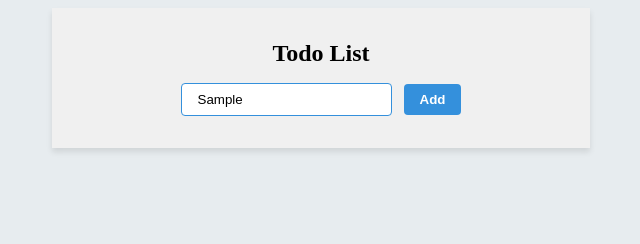
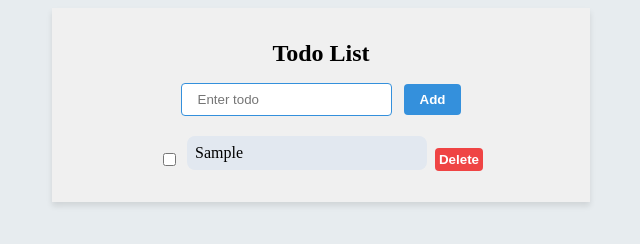
Before and after one commit to zHannur0/React-course-EduKey-, a plain HTML site: page index.html in a window 1280 px wide. Both pictures are taken after typing "Sample" into the empty fields and a click on the button "Add". Shown: the whole page, without its empty margins (319-959 px from the left). Drawn offline with Linux system fonts and the light colour scheme.

Commit message:
all code of practice3

```diff
--- a/css/style.css
+++ b/css/style.css
@@ -47,3 +47,32 @@ body {
 .todoList {
    margin-top: 1rem;
 }
+
+.todoDiv{
+   display: flex;
+   justify-content: center;
+   align-items:center;
+}
+
+.todoText {
+   background-color: #e2e8f0;
+   border-radius: 0.5rem;
+   padding: 0.5rem 0.5rem;
+   margin-left: 0.5rem;
+   margin-right: 0.5rem;
+   margin-top: 0.25rem;
+   width: 14rem;
+}
+
+.todoDelete {
+   background-color:#ef4444;
+   color:white;
+   font-weight: 700;
+   padding: 0.25rem;
+   border-radius:0.25rem;
+   border: none;
+}
+
+.todoDelete:hover {
+   background-color: #dc2626;
+}
--- a/index.html
+++ b/index.html
@@ -11,7 +11,7 @@
 			<h1 class = "todoName">Todo List</h1>
 			<div class="inputArea">
 				<input type="text" id="todoInput" class = "todoInput" placeholder="Enter todo" class="">
-				<button id = "addButton" onclick="" class="addButton">Add</button>
+				<button id = "addButton" class="addButton">Add</button>
 			</div>
 			<div id="todoList" class="todoList">
 			</div>
--- a/js/script.js
+++ b/js/script.js
@@ -1 +1,46 @@
 "use strict"
+
+function addTodo() {
+
+    const todoDiv = document.createElement("div");
+    todoDiv.classList = "todoDiv";
+
+    const todoCheckbox = document.createElement("input");
+    todoCheckbox.type = "checkbox";
+    todoCheckbox.classList = "todoCheckbox";
+
+    todoCheckbox.addEventListener("change", () => {
+        if(todoCheckbox.checked) {
+            console.log("Alaqai, you did it!");
+        }else {
+            console.log("UPS!");
+        }
+    });
+
+    const todoText = document.createElement("p");
+    const todoTextHtml = document.getElementById("todoInput").value;
+    todoText.innerText = todoTextHtml;
+    todoText.classList = "todoText";
+    document.getElementById("todoInput").value = "";
+
+    const todoDelete = document.createElement("button");
+    todoDelete.innerText = "Delete";
+    todoDelete.classList = "todoDelete";
+
+    todoDelete.addEventListener("click", () => {
+        mainDiv.removeChild(todoDiv);
+    });
+
+    todoDiv.append(todoCheckbox);
+    todoDiv.append(todoText);
+    todoDiv.append(todoDelete);
+
+
+    const mainDiv = document.getElementById("todoList");
+    mainDiv.append(todoDiv);
+
+}
+
+const addButton = document.getElementById("addButton");
+
+addButton.addEventListener("click", addTodo);
```
